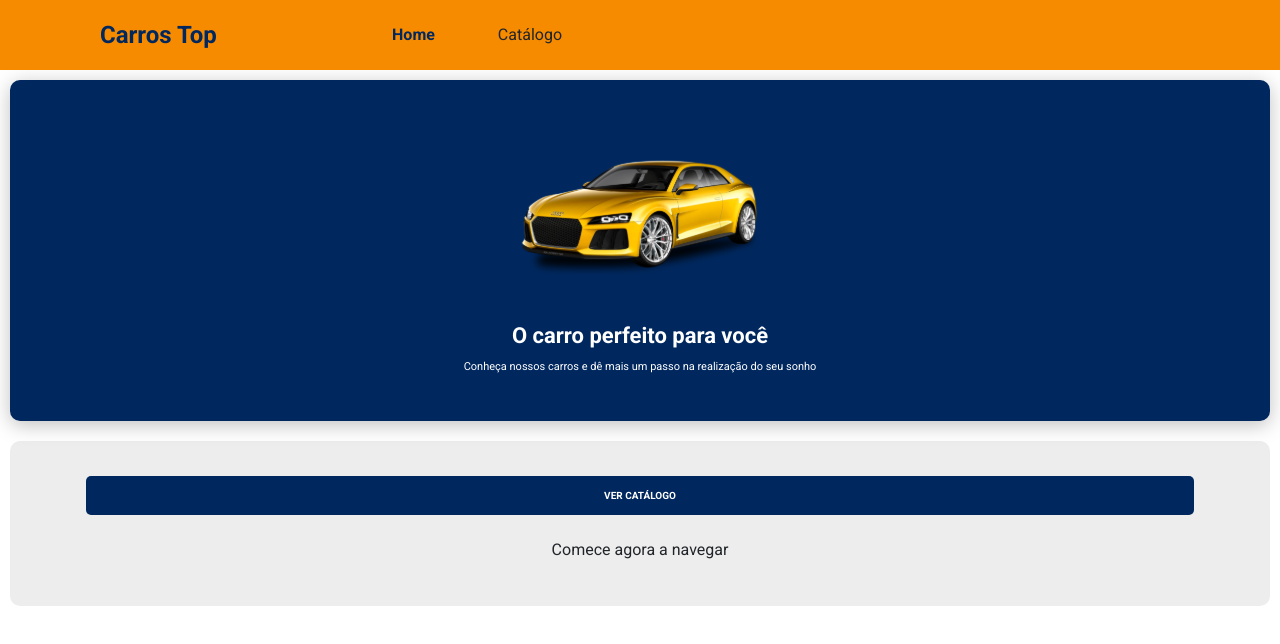
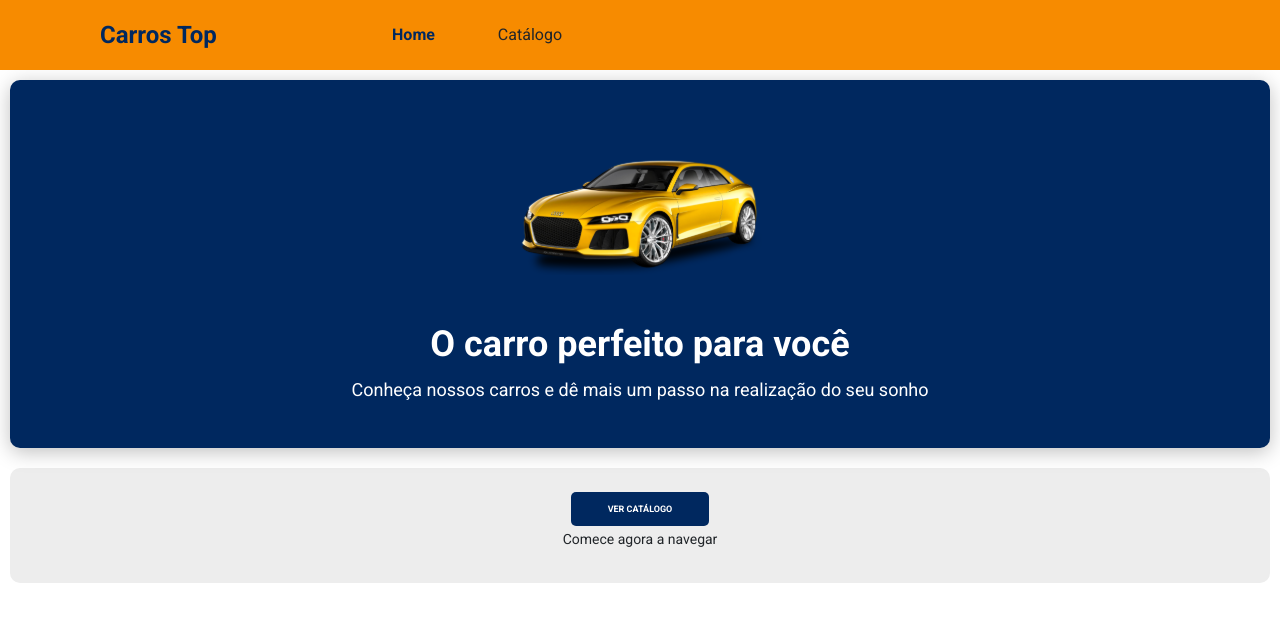
Before and after one commit to carlosedupm/bootcamp_devsuperior-bds-desafio-layout, a React (Create React App) app: page / in a window 1280 px wide. Shown: the top 644 px of the page. Built offline with nearby package versions, Linux system fonts and the light colour scheme.

Commit message:
Estrutura basica estilizaçao

```diff
--- a/src/components/ButtonIcon/index.tsx
+++ b/src/components/ButtonIcon/index.tsx
@@ -5,7 +5,7 @@ const ButtonIcon = () => {
 
 
     <button className="btn btn-icon">
-        <p>VER CATÁLOGO</p>
+        <span>VER CATÁLOGO</span>
       </button>
 
   );
--- a/src/components/ButtonIcon/styles.css
+++ b/src/components/ButtonIcon/styles.css
@@ -1,12 +1,12 @@
 .btn-icon{
-  font-size: 10px;
-
+  font-size: 9px;
   font-weight: bold;
 }
-.btn-icon p {
+.btn-icon span {
   padding: 12px 37px;
   line-height: 16,41px;
   background-color: #00285F;
   color: rgba(255, 255, 255, 1);
   border-radius: 5px;
+
 }
--- a/src/pages/Home/styles.css
+++ b/src/pages/Home/styles.css
@@ -40,8 +40,26 @@
   flex-direction: column-reverse;
   padding: 28px 63px;
   background-color: #EDEDED;;
+  border-radius: 10px;
+  margin: 10px ;
+
+}
+.btn-content-container p{
+  font-size: 14px;
+  line-height: 21,09px;
   text-align: center;
-  text-align: center;
-  margin: 10px ;
-  border-radius: 10px;
+  margin: 5px ;
 }
+
+@media ( min-width: 576px){
+
+  .home-container{
+    font-size: 36px;
+  }
+  .home-container p {
+    font-size: 18px;
+
+  }
+
+
+}
```
